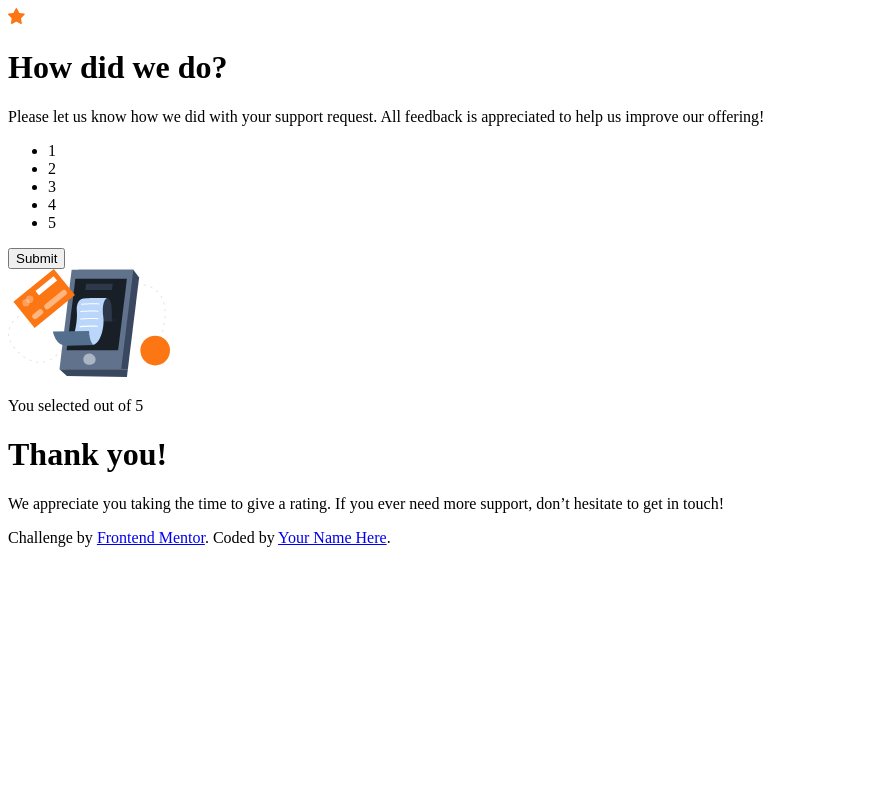
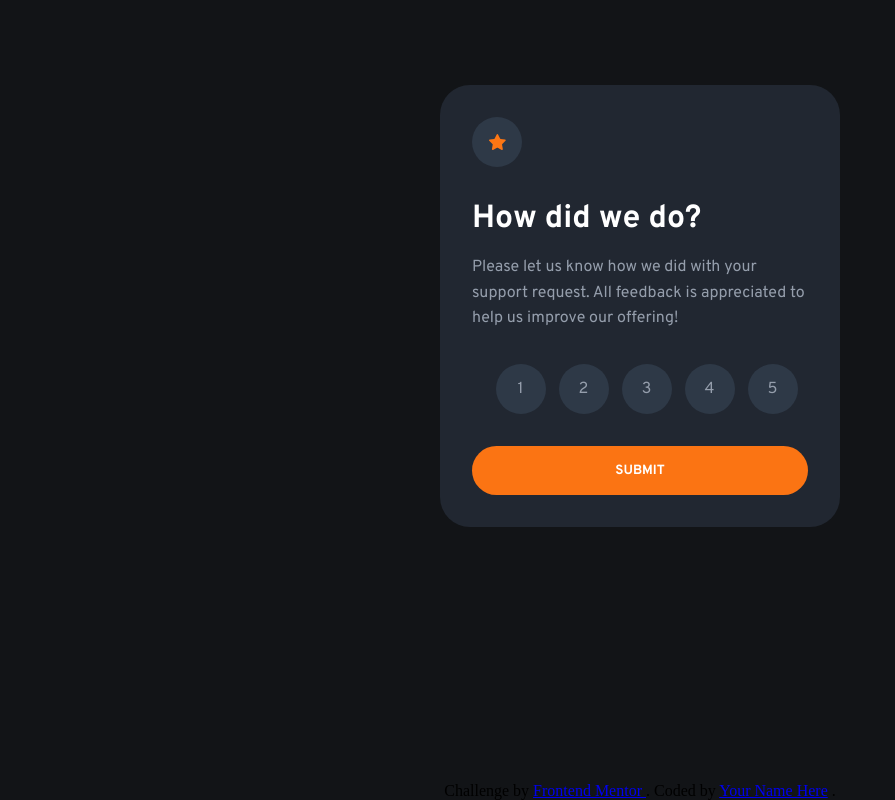
Before and after one commit to denisesantosdev/interactive-rating-component-main, a plain HTML site: page index.html in a window 1280 px wide. Shown: the whole page, without its empty margins (0-895 px from the left). Drawn offline with Linux system fonts and the light colour scheme.

Commit message:
css done

```diff
--- a/index.html
+++ b/index.html
@@ -1,52 +1,110 @@
 <!DOCTYPE html>
 <html lang="en">
   <head>
-  <meta charset="UTF-8">
-  <meta name="viewport" content="width=device-width, initial-scale=1.0">
-  <link rel="icon" type="image/png" sizes="32x32" href="./images/favicon-32x32.png">
+    <meta charset="UTF-8" />
+    <meta
+      name="viewport"
+      content="width=device-width, initial-scale=1.0" />
+    <link
+      rel="icon"
+      type="image/png"
+      sizes="32x32"
+      href="./images/favicon-32x32.png" />
     <title>Frontend Mentor | Interactive rating component</title>
-  <link rel="stylesheet" href="style.css">
-
+    <link
+      rel="stylesheet"
+      href="style.css" />
   </head>
   <body>
-
     <main class="rating-card">
       <!-- Rating state start -->
       <div class="rating-card__start-state">
-      <img src="images/icon-star.svg" alt="star icon">
+        <div class="rating-card__star">
+          <img
+            src="images/icon-star.svg"
+            alt="star icon" />
+        </div>
+        <div class="rating-card__text-container">
           <h1>How did we do?</h1>
           <p>
-        Please let us know how we did with your support request. All feedback is appreciated
-        to help us improve our offering!
+            Please let us know how we did with your support request. All
+            feedback is appreciated to help us improve our offering!
           </p>
-      <ul class="rating-card__numbers rating-card__numbers--active">
-        <li>1</li>
-        <li>2</li>
-        <li>3</li>
-        <li>4</li>
-        <li>5</li>
-      </ul>
-      <button class="rating-card__btn rating-card__btn--active">Submit</button>
+        </div>
+        <div class="rating-card__numbers rating-card__numbers--active">
+          <input
+            type="radio"
+            name="rating"
+            id="rating-1"
+            value="1" />
+          <label for="rating-1">1</label>
+
+          <input
+            type="radio"
+            name="rating"
+            id="rating-2"
+            value="2" />
+          <label for="rating-2">2</label>
+
+          <input
+            type="radio"
+            name="rating"
+            id="rating-3"
+            value="3" />
+          <label for="rating-3">3</label>
+
+          <input
+            type="radio"
+            name="rating"
+            id="rating-4"
+            value="4" />
+          <label for="rating-4">4</label>
+
+          <input
+            type="radio"
+            name="rating"
+            id="rating-5"
+            value="5"
+            />
+          <label for="rating-5">5</label>
+        </div>
+        <button class="rating-card__btn rating-card__btn--active">
+          Submit
+        </button>
       </div>
       <!-- Rating state end -->
 
       <!-- Thank you state start -->
       <div class="rating-card__end-state hidden">
-      <img src="images/illustration-thank-you.svg" alt="phone ilustration">
-      <p class="rating-card__user-rating">You selected <span id="user-rating"><!-- Add rating here --></span> out of 5</p>
+        <img
+          src="images/illustration-thank-you.svg"
+          alt="phone ilustration" />
+        <p class="rating-card__user-rating">
+          You selected
+          <span id="user-rating"><!-- Add rating here --></span>
+          out of 5
+        </p>
+        <div class="rating-card__text-container">
           <h1>Thank you!</h1>
           <p>
-        We appreciate you taking the time to give a rating. If you ever need more support,
-        don’t hesitate to get in touch!
+            We appreciate you taking the time to give a rating. If you ever need
+            more support, don’t hesitate to get in touch!
           </p>
+        </div>
       </div>
       <!-- Thank you state end -->
     </main>
 
-
     <div class="attribution">
-    Challenge by <a href="https://www.frontendmentor.io?ref=challenge" target="_blank">Frontend Mentor</a>.
-    Coded by <a href="#">Your Name Here</a>.
+      Challenge by
+      <a
+        href="https://www.frontendmentor.io?ref=challenge"
+        target="_blank">
+        Frontend Mentor
+      </a>
+      . Coded by
+      <a href="#">Your Name Here</a>
+      .
     </div>
     <script src="script.js"></script>
   </body>
--- a/style.css
+++ b/style.css
@@ -0,0 +1,148 @@
+@import url("https://fonts.googleapis.com/css2?family=Overpass:wght@400;700&display=swap");
+
+:root {
+  --primary-clr: hsl(25, 97%, 53%);
+  --neutral-clr-100: hsl(0, 0%, 100%);
+  --neutral-clr-200: hsl(217, 12%, 63%);
+  --neutral-clr-300: hsl(216, 12%, 54%);
+  --dark-clr-100: hsl(214, 21%, 23%);
+  --dark-clr-150: hsl(215, 20%, 16%);
+  --dark-clr-200: hsl(216, 12%, 8%);
+
+  --font: "Overpass", sans-serif;
+  --fs-100: 0.9375rem;
+}
+
+*,
+*::before,
+*::after {
+  box-sizing: border-box;
+  margin: 0;
+  padding: 0;
+  /*   outline: 1px solid red;
+ */
+}
+
+img,
+picture {
+  max-width: 100%;
+  display: block;
+}
+
+button {
+  font-family: inherit;
+  border: none;
+  cursor: pointer;
+}
+
+body {
+  min-height: 100vh;
+  display: grid;
+  place-items: center;
+  background-color: var(--dark-clr-200);
+}
+
+/* RATING CARD COMPONENT */
+.rating-card {
+  font-family: var(--font);
+  max-width: 400px;
+  background-color: var(--dark-clr-150);
+  padding: 2rem;
+  border-radius: 30px;
+}
+
+.rating-card__start-state > *:where(:not(:last-child)),
+.rating-card__end-state > *:where(:not(:last-child)) {
+  margin-bottom: 2rem;
+}
+
+.rating-card h1 {
+  color: var(--neutral-clr-100);
+  margin-bottom: 1rem;
+}
+
+.rating-card p:not(.rating-card__user-rating) {
+  color: var(--neutral-clr-200);
+  line-height: 1.6;
+}
+
+.rating-card__star {
+  display: grid;
+  place-content: center;
+  width: 50px;
+  height: 50px;
+  border-radius: 50%;
+  background-color: var(--dark-clr-100);
+}
+
+.rating-card__numbers {
+  display: flex;
+  place-content: center;
+  flex-wrap: wrap;
+}
+
+.rating-card__numbers input {
+  opacity: 0;
+}
+
+.rating-card__numbers label {
+  display: grid;
+  place-content: center;
+  width: 50px;
+  height: 50px;
+  border-radius: 50%;
+  background-color: var(--dark-clr-100);
+  color: var(--neutral-clr-200);
+  cursor: pointer;
+}
+
+.rating-card__numbers label:hover,
+.rating-card__numbers input:focus + label {
+  background-color: var(--neutral-clr-300);
+  transition: all 0.5s ease;
+}
+
+.rating-card__numbers input:checked + label {
+  background-color: var(--primary-clr);
+  color: var(--neutral-clr-100);
+  transition: all 0.5s ease;
+}
+
+.rating-card__btn {
+  background-color: var(--primary-clr);
+  color: var(--neutral-clr-100);
+  width: 100%;
+  border-radius: 30px;
+  padding: 1rem;
+  text-transform: uppercase;
+  font-weight: 700;
+  transition: all 0.5s ease;
+}
+
+.rating-card__btn--active:focus-visible,
+.rating-card__btn--active:hover {
+  background-color: var(--neutral-clr-100);
+  color: var(--primary-clr);
+}
+
+.rating-card__end-state {
+  display: grid;
+  place-items: center;
+  text-align: center;
+}
+
+.rating-card__user-rating {
+  background-color: var(--dark-clr-100);
+  color: var(--primary-clr);
+  border-radius: 30px;
+  padding: 0.5rem 1.5rem;
+  margin-bottom: 2.5rem;
+}
+
+.attribution {
+  align-self: end;
+}
+
+.hidden {
+  display: none;
+}
```
Lines whose indentation alone changed are shown as unchanged.
